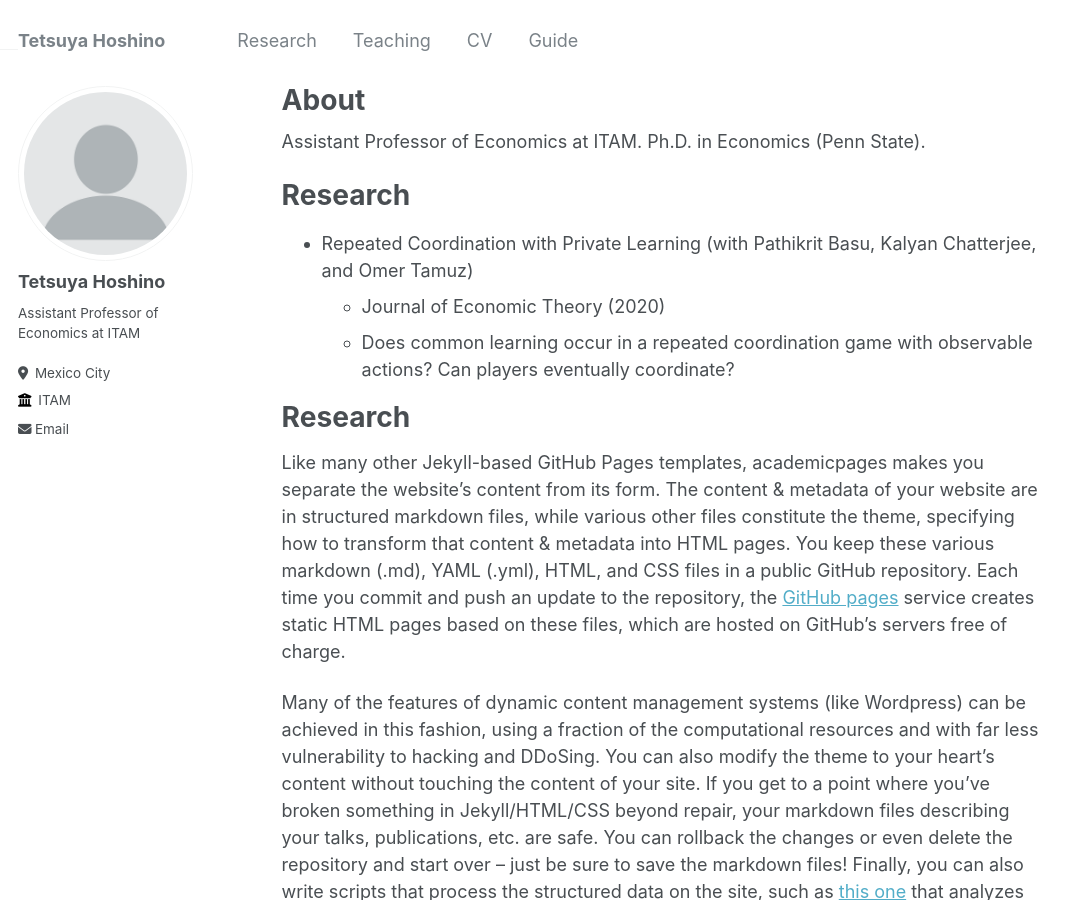
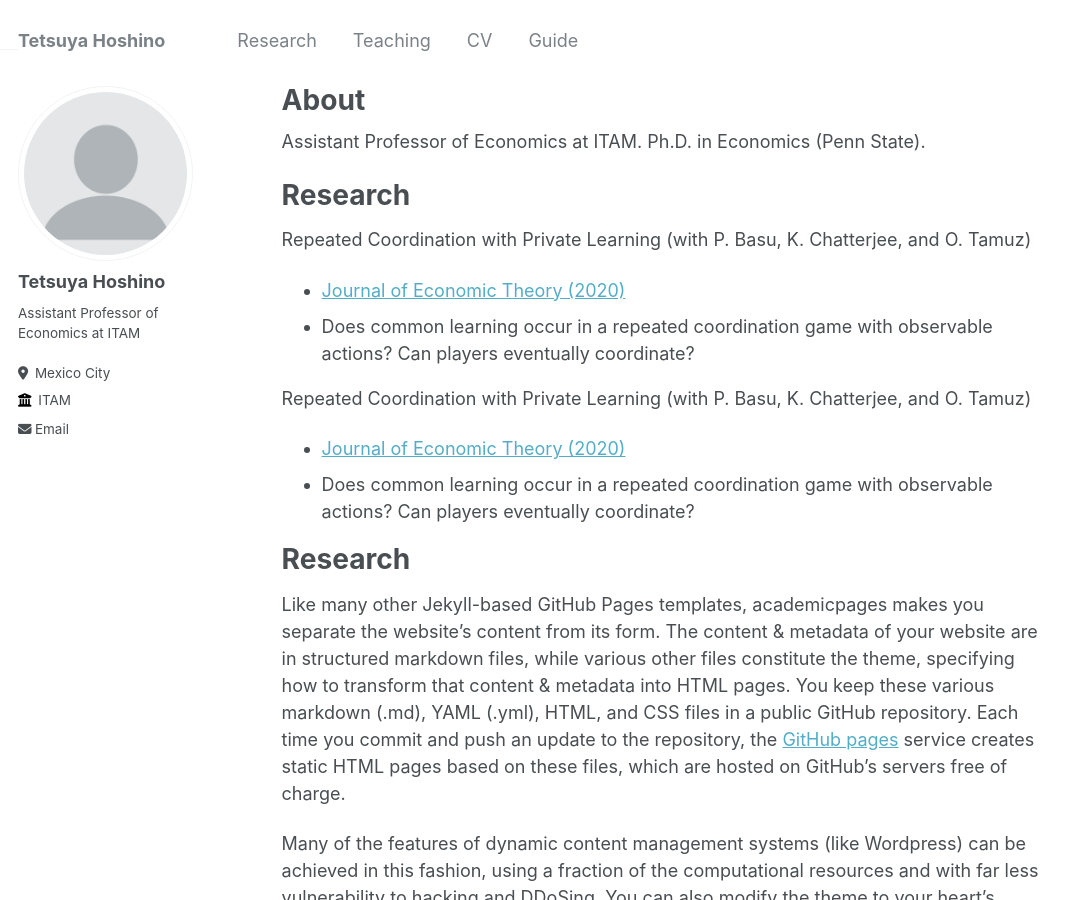
Before and after one commit to tetsuyahoshino137/tetsuyahoshino137.github.io, a Jekyll site: the page built from _pages/about.md, in a window 1280 px wide and 900 px high. Shown: the whole window, without its empty margins (0-1083 px from the left). Built offline with Jekyll 4.4.1, drawn with Linux system fonts in a browser that asks for light colours.

Commit message:
Update about.md

```diff
--- a/_pages/about.md
+++ b/_pages/about.md
@@ -11,8 +11,12 @@ Assistant Professor of Economics at ITAM. Ph.D. in Economics (Penn State).
 
 Research
 ======
-- Repeated Coordination with Private Learning (with Pathikrit Basu, Kalyan Chatterjee, and Omer Tamuz)
-  - Journal of Economic Theory (2020)
+Repeated Coordination with Private Learning (with P. Basu, K. Chatterjee, and O. Tamuz)
+- [Journal of Economic Theory (2020)](https://www.sciencedirect.com/science/article/pii/S0022053120300995)
+- Does common learning occur in a repeated coordination game with observable actions? Can players eventually coordinate?
+
+Repeated Coordination with Private Learning (with P. Basu, K. Chatterjee, and O. Tamuz)
+  - [Journal of Economic Theory (2020)](https://www.sciencedirect.com/science/article/pii/S0022053120300995)
   - Does common learning occur in a repeated coordination game with observable actions? Can players eventually coordinate?
 
 Research
```
